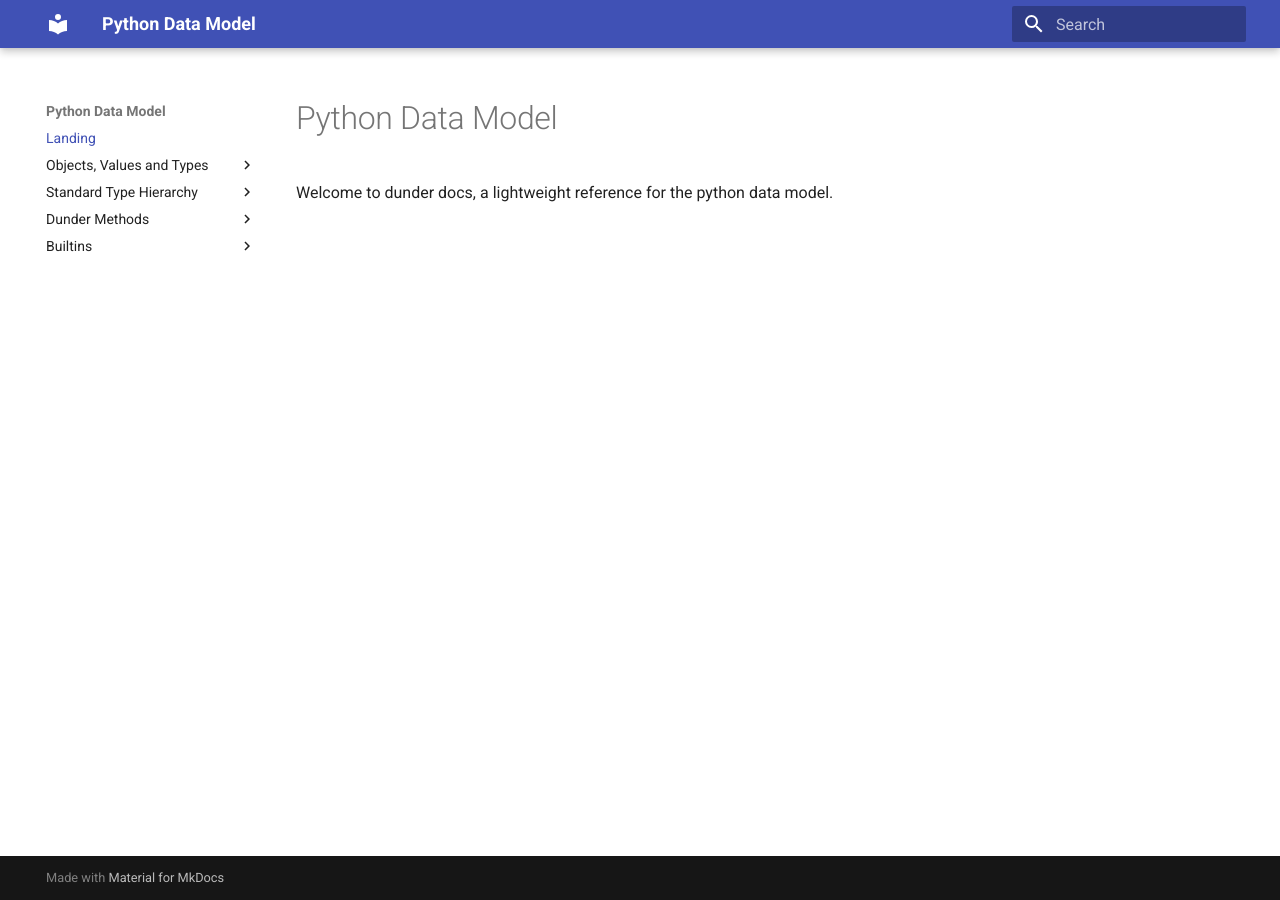
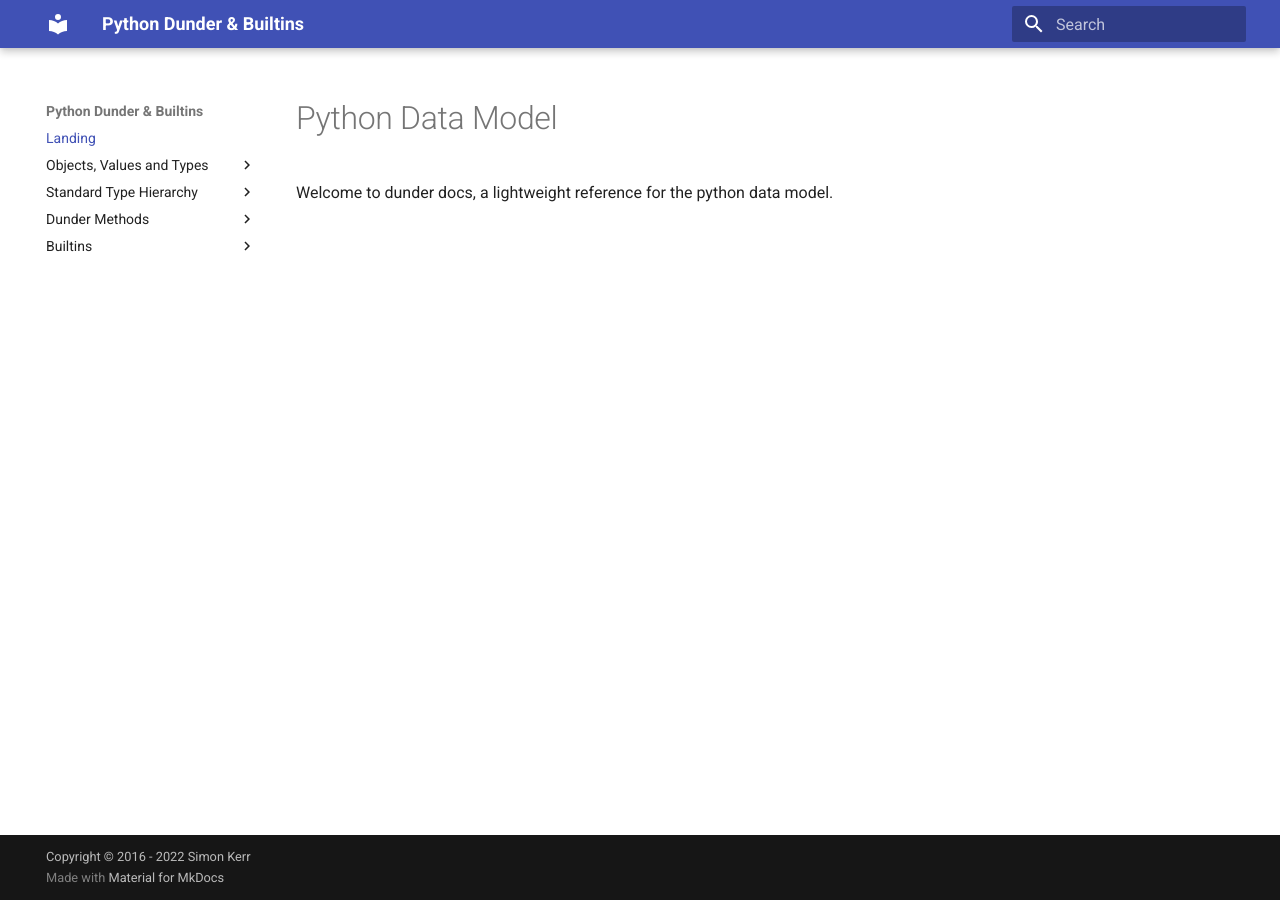
Before and after one commit to symonk/dunder, an MkDocs documentation site: the page built from docs/index.md, in a window 1280 px wide. Built offline with MkDocs 1.6.1 and Material for MkDocs 9.7.7, drawn with Linux system fonts in a browser that asks for light colours.

Commit message:
update `mkdocs.yml` for better config

```diff
--- a/mkdocs.yml
+++ b/mkdocs.yml
@@ -1,14 +1,4 @@
-site_name: Python Data Model
-markdown_extensions:
-    - attr_list
-    - pymdownx.highlight:
-        anchor_linenums: true
-    - pymdownx.inlinehilite
-    - pymdownx.snippets
-    - pymdownx.superfences
-    - pymdownx.emoji:
-          emoji_index: !!python/name:materialx.emoji.twemoji
-          emoji_generator: !!python/name:materialx.emoji.to_svg
+site_name: Python Dunder & Builtins
 nav:
     - Landing: index.md
     - Objects, Values and Types:
@@ -40,4 +30,33 @@
 
 plugins:
     - search
-    - mkdocstrings
+    - mkdocstrings:
+        default_handler: python
+        handlers:
+          python:
+            selection:
+              docstring_style: sphinx
+            rendering:
+              line_length: 88
+              show_if_no_docstring: false
+              merge_init_into_class: true
+              show_source: false
+              docstring_section_style: table
+        watch:
+          - asserto/
+markdown_extensions:
+  - admonition
+  - attr_list
+  - footnotes
+  - tables
+  - toc:
+      permalink: true
+  - pymdownx.highlight:
+      anchor_linenums: true
+  - pymdownx.inlinehilite
+  - pymdownx.snippets
+  - pymdownx.superfences
+  - pymdownx.emoji:
+      emoji_index: !!python/name:materialx.emoji.twemoji
+      emoji_generator: !!python/name:materialx.emoji.to_svg
+copyright: Copyright &copy; 2016 - 2022 Simon Kerr
```
